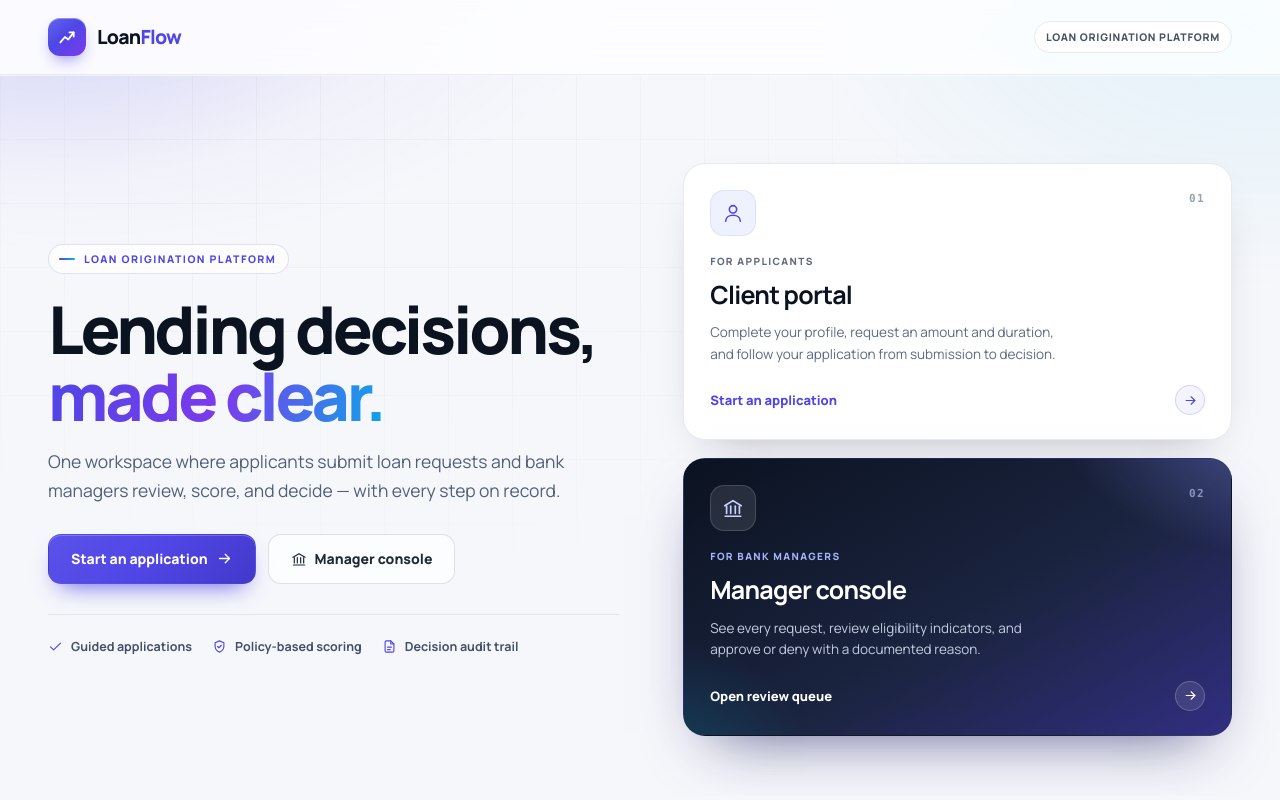
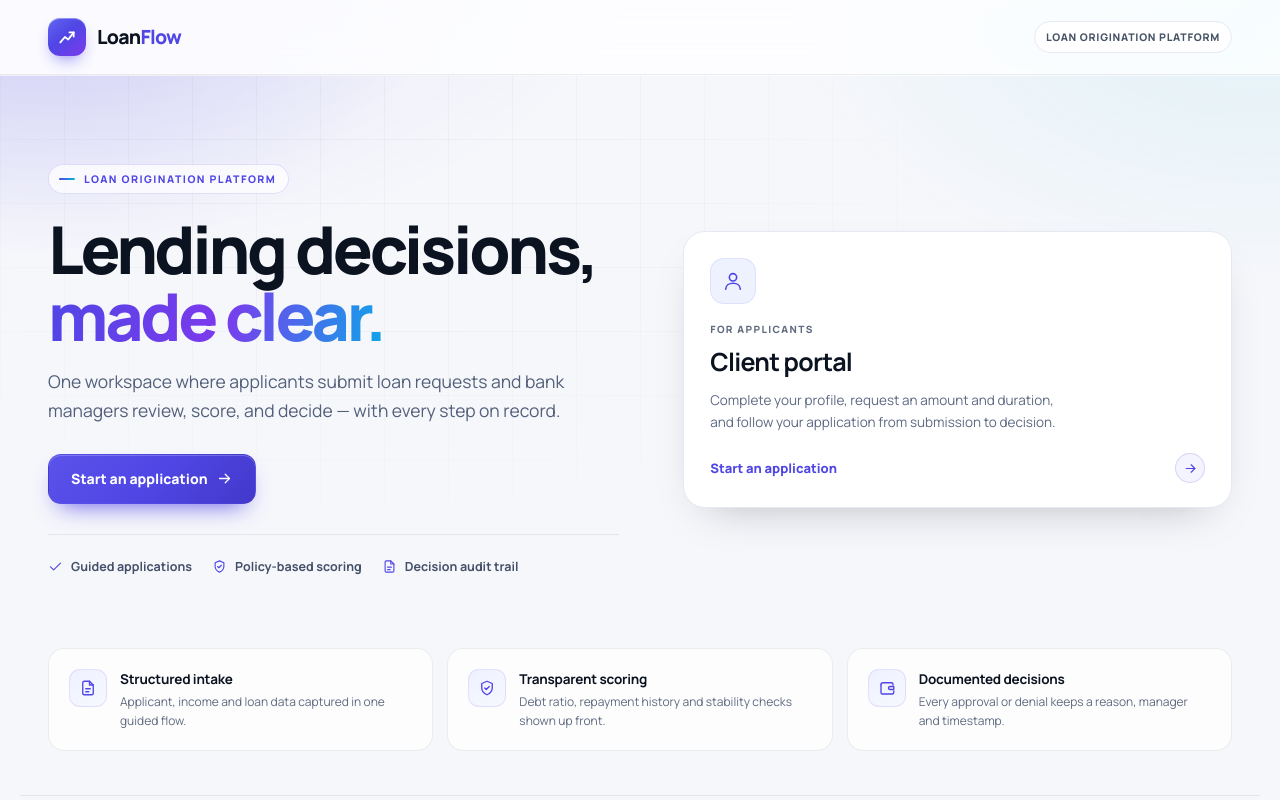
Before and after one commit to Mohamed-Zaraki/Loan_Approval, a React (Vite) app: page / in a window 1280 px wide. Shown: the top 800 px of the page. Built offline with nearby package versions, Linux system fonts and the light colour scheme; no server answers.

Commit message:
feat: remove manager entry from the public landing page

```diff
--- a/src/pages/LandingPage.tsx
+++ b/src/pages/LandingPage.tsx
@@ -1,5 +1,5 @@
 import type { View } from '../App';
-import { ArrowRight, Bank, Check, FileText, ShieldCheck, User, Wallet } from '../components/Icons';
+import { ArrowRight, Check, FileText, ShieldCheck, User, Wallet } from '../components/Icons';
 
 export function LandingPage({ onNavigate }: { onNavigate: (view: View) => void }) {
   return (
@@ -23,13 +23,6 @@ export function LandingPage({ onNavigate }: { onNavigate: (view: View) => void }
                 onClick={() => onNavigate('client')}
               >
                 Start an application <ArrowRight size={17} />
-              </button>
-              <button
-                type="button"
-                className="btn btn-outline btn-lg"
-                onClick={() => onNavigate('manager')}
-              >
-                <Bank size={16} /> Manager console
               </button>
             </div>
 
@@ -56,7 +49,6 @@ export function LandingPage({ onNavigate }: { onNavigate: (view: View) => void }
                 <span className="role-icon">
                   <User size={22} />
                 </span>
-                <span className="role-index">01</span>
               </span>
               <span className="role-kicker">For applicants</span>
               <h2>Client portal</h2>
@@ -66,31 +58,6 @@ export function LandingPage({ onNavigate }: { onNavigate: (view: View) => void }
               </p>
               <span className="role-action">
                 Start an application
-                <span className="role-arrow">
-                  <ArrowRight size={15} />
-                </span>
-              </span>
-            </button>
-
-            <button
-              type="button"
-              className="role-card role-manager"
-              onClick={() => onNavigate('manager')}
-            >
-              <span className="role-top">
-                <span className="role-icon">
-                  <Bank size={22} />
-                </span>
-                <span className="role-index">02</span>
-              </span>
-              <span className="role-kicker">For bank managers</span>
-              <h2>Manager console</h2>
-              <p>
-                See every request, review eligibility indicators, and approve or deny with a
-                documented reason.
-              </p>
-              <span className="role-action">
-                Open review queue
                 <span className="role-arrow">
                   <ArrowRight size={15} />
                 </span>
--- a/src/styles.css
+++ b/src/styles.css
@@ -431,19 +431,9 @@ tr:focus-visible {
   border-color: #d6d9f5;
 }
 
-.role-manager {
-  color: #fff;
-  background:
-    radial-gradient(380px 220px at 112% -14%, rgba(129, 140, 248, 0.5), transparent 62%),
-    radial-gradient(280px 200px at -10% 110%, rgba(6, 182, 212, 0.24), transparent 65%),
-    linear-gradient(150deg, #0b1220, #1b2440 56%, #312e81);
-  box-shadow: 0 26px 60px -30px rgba(24, 24, 92, 0.75);
-}
-
 .role-top {
   display: flex;
   align-items: flex-start;
-  justify-content: space-between;
   gap: 12px;
   margin-bottom: 18px;
 }
@@ -457,24 +447,6 @@ tr:focus-visible {
   background: var(--brand-soft);
   color: var(--brand);
   box-shadow: inset 0 0 0 1px rgba(79, 70, 229, 0.1);
-}
-
-.role-manager .role-icon {
-  background: rgba(255, 255, 255, 0.1);
-  color: #c7d2fe;
-  box-shadow: inset 0 0 0 1px rgba(255, 255, 255, 0.14);
-}
-
-.role-index {
-  font-family: var(--mono);
-  font-size: 11px;
-  font-weight: 700;
-  letter-spacing: 0.12em;
-  color: #98a2b3;
-}
-
-.role-manager .role-index {
-  color: rgba(199, 210, 254, 0.6);
 }
 
 .role-kicker {
@@ -486,10 +458,6 @@ tr:focus-visible {
   color: var(--muted);
 }
 
-.role-manager .role-kicker {
-  color: #a5b4fc;
-}
-
 .role-card h2 {
   font-size: 25px;
   letter-spacing: -0.03em;
@@ -503,10 +471,6 @@ tr:focus-visible {
   max-width: 42ch;
 }
 
-.role-manager p {
-  color: #c3cde0;
-}
-
 .role-action {
   margin-top: 20px;
   display: flex;
@@ -516,10 +480,6 @@ tr:focus-visible {
   font-weight: 800;
   font-size: 13px;
   color: var(--brand);
-}
-
-.role-manager .role-action {
-  color: #fff;
 }
 
 .role-arrow {
@@ -531,11 +491,6 @@ tr:focus-visible {
   border: 1px solid rgba(79, 70, 229, 0.2);
   background: rgba(79, 70, 229, 0.06);
   transition: transform 0.2s ease, background 0.2s ease, color 0.2s ease;
-}
-
-.role-manager .role-arrow {
-  border-color: rgba(255, 255, 255, 0.22);
-  background: rgba(255, 255, 255, 0.1);
 }
 
 .role-card:hover .role-arrow {
@@ -543,12 +498,6 @@ tr:focus-visible {
   background: var(--brand);
   border-color: var(--brand);
   color: #fff;
-}
-
-.role-manager:hover .role-arrow {
-  background: #fff;
-  border-color: #fff;
-  color: #312e81;
 }
 
 .feature-strip {
@@ -3343,7 +3292,10 @@ tr:focus-visible {
   }
 
   .role-cards {
-    grid-template-columns: 1fr 1fr;
+    grid-template-columns: 1fr;
+    width: 100%;
+    max-width: 560px;
+    justify-self: center;
   }
 
   .client-grid {
```
